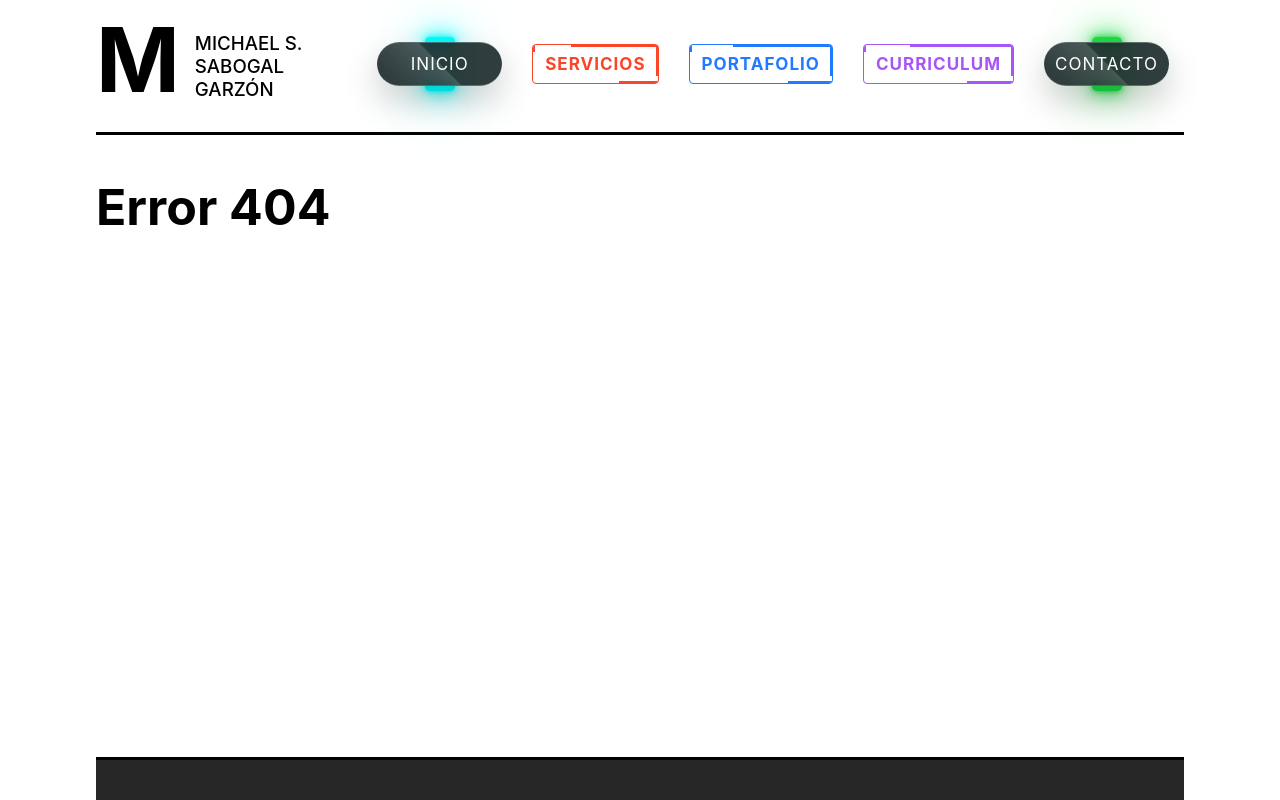
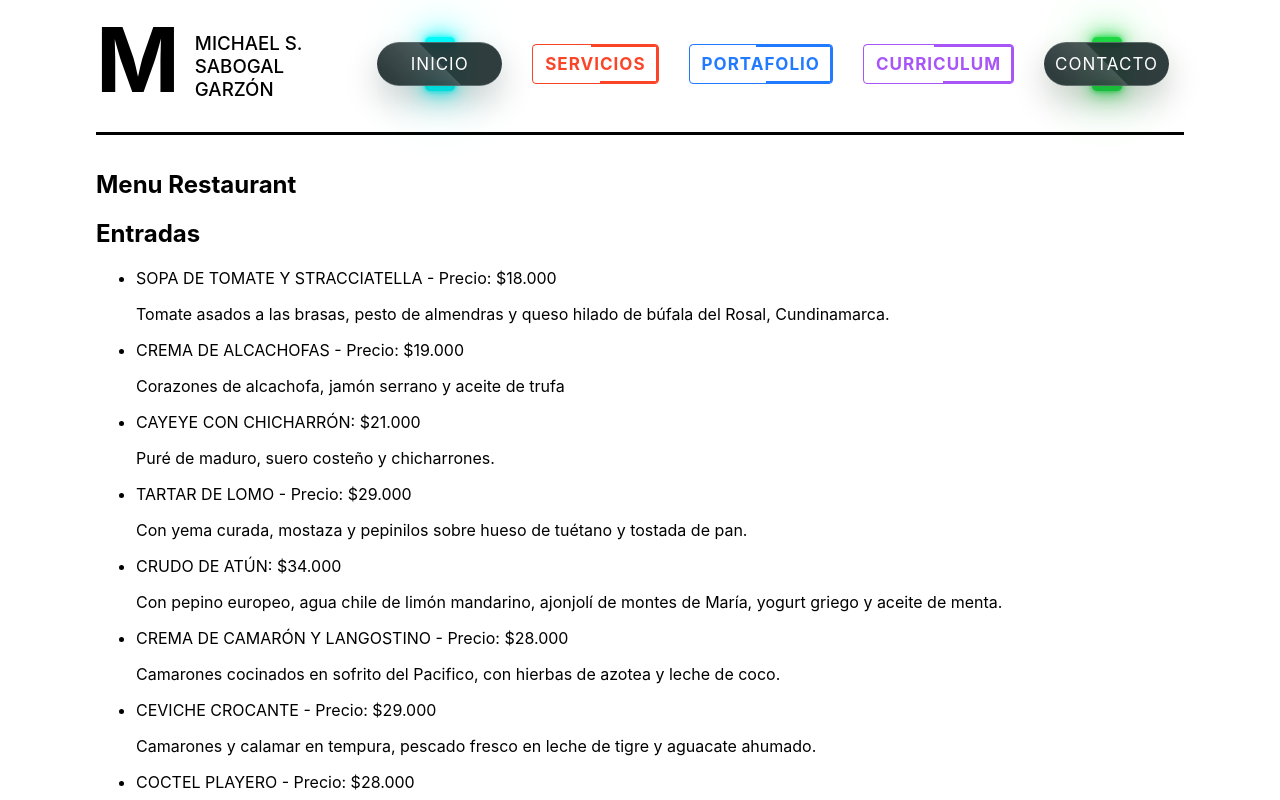
Before and after one commit to TriMkort/Portafolio, a React (Vite) app: page /pages/menurestaurant in a window 1280 px wide. Before the commit this address had no page. Shown: the top 800 px of the page. Built offline with nearby package versions, Linux system fonts and the light colour scheme.

Commit message:
Se crea el Menu del restaurante

```diff
--- a/src/components/FingerLogin.jsx
+++ b/src/components/pages/FingerLogin.jsx
@@ -1,5 +1,6 @@
 import React, { useState } from 'react';
-import Form from "./interaciones/Form";
+import Form from '../interaciones/Form';
+
 
 const FingerLogin = () => {
 
--- a/src/components/FlapyBird.jsx
+++ b/src/components/pages/FlapyBird.jsx
@@ -1,5 +1,5 @@
 import { useEffect, useRef } from 'react'
-import { iniciarJuego } from '../Game/juego.js'
+import { iniciarJuego } from '../../Game/juego.js'
 
 const FlapyBird = () => {
     const canvasRef = useRef(null)
--- /dev/null
+++ b/src/components/pages/MenuRestaurant.jsx
@@ -0,0 +1,44 @@
+import React from 'react'
+
+const MenuRestaurant = () => {
+    return (
+        <div>
+                <h1>Menu Restaurant</h1>
+                <h2>Entradas</h2>
+                <ul>
+                    <li>SOPA DE TOMATE Y STRACCIATELLA - Precio: $18.000</li>
+                    <p>Tomate asados a las brasas, pesto de almendras y queso
+                        hilado de búfala del Rosal, Cundinamarca.
+                    </p>
+                    <li>CREMA DE ALCACHOFAS - Precio: $19.000</li>
+                    <p>Corazones de alcachofa, jamón serrano y aceite de trufa
+                    </p>
+                    <li>CAYEYE CON CHICHARRÓN: $21.000</li>
+                    <p>Puré de maduro, suero costeño y chicharrones.
+                    </p>
+                    <li>TARTAR DE LOMO - Precio: $29.000</li>
+                    <p>Con yema curada, mostaza y pepinilos sobre hueso de tuétano y tostada de pan.
+                    </p>
+                    <li>CRUDO DE ATÚN: $34.000</li>
+                    <p>Con pepino europeo, agua chile de limón mandarino, ajonjolí
+                        de montes de María, yogurt griego y aceite de menta.
+                    </p>
+                    <li>CREMA DE CAMARÓN Y LANGOSTINO - Precio: $28.000</li>
+                    <p>Camarones cocinados en sofrito del Pacifico, con hierbas
+                        de azotea y leche de coco.
+                    </p>
+                    <li>CEVICHE CROCANTE - Precio: $29.000</li>
+                    <p>Camarones y calamar en tempura, pescado fresco en leche de tigre y aguacate ahumado.
+                    </p>
+                    <li>COCTEL PLAYERO - Precio: $28.000</li>
+                    <p>Clásico coctel de las playas del Caríbe en salsa rosada, cebolla,
+                        cilantro y crocantes de plátano.
+                    </p>
+
+
+                </ul>
+        </div>
+    )
+}
+
+export default MenuRestaurant
--- a/src/data/trabajos.js
+++ b/src/data/trabajos.js
@@ -12,7 +12,7 @@ export const trabajos = [
     {
         id: 'flapy',
         nombre: 'Game',
-        url: 'portafolio-delta-coral.vercel.app/flapybird',
+        url: '/flapybird',
         tecnologias: ['[JavaScript] ', '[CSS]'],
         categoria: 'GAMES',
         descripcion: 'Game basado en el juego de Flappy Bird, desarrollado con JavaScript y CSS, donde el jugador controla un ave que debe evitar obstáculos para obtener la mayor puntuación posible.',
@@ -22,7 +22,7 @@ export const trabajos = [
     {
     id: 'FingerLogin',
     nombre: 'Finger Login',
-    url: 'portafolio-delta-coral.vercel.app/fingerlogin',
+    url: '/fingerlogin',
     tecnologias: ['[React] ', '[JavaScript] ', '[CSS]'],
     categoria: 'Desarrollo web',
     descripcion: 'El objetivo crear un sistema de autenticación que permita a los usuarios iniciar sesión en una aplicación web utilizando huellas dactilares como método de verificación. Esto proporciona una capa adicional de seguridad y comodidad para los usuarios, ya que no necesitan recordar contraseñas complejas. y una interfaz de usuario admin',
@@ -32,7 +32,7 @@ export const trabajos = [
     {
         id: 'ProyectosHtml',
         nombre: ' Html, Css, JavaScript',
-        url: 'portafolio-delta-coral.vercel.app/proyectoshtml',
+        url: '/pages/proyectoshtml',
         tecnologias: ['[HTML] ', '[CSS] ', '[JavaScript] '],
         categoria: 'Diseño web',
         descripcion: 'Haremos cuatro ejercicio de html con el fin de poner en practica lo aprendido en el curso de Victor Robles.',
@@ -49,13 +49,13 @@ export const trabajos = [
         imagen: 'nikol.png'
     },
     {
-        id: 'Task Web',
-        nombre: 'Task Page',
-        url: 'portafolio-delta-coral.vercel.app/inicio/error',
+        id: 'Menu',
+        nombre: 'Menu Restaurant',
+        url: '/pages/menurestaurant',
         tecnologias: ['[React] ', '[JavaScript] ', '[CSS]'],
         categoria: 'Desarrollo web',
-        descripcion: 'Task page, is your oporunity for use it how asistant manage save your task ',
-        imagen: 'placeholder.svg'
+        descripcion: 'Creamos el menu intereactivo de un restaurante donde el usuario podra ver los productos y sus precios, ademas de poder agregar productos a su carrito de compras.',
+        imagen: 'menu.jpg'
     }
 
 ];
--- a/src/router/MisRutas.jsx
+++ b/src/router/MisRutas.jsx
@@ -7,9 +7,10 @@ import Contacto from '../components/Contacto'
 import HeaderNav from '../components/layout/HeaderNav'
 import Footer from '../components/layout/Footer'
 import Proyecto from '../components/Proyecto'
-import ProyectosHtml from '../components/ProyectosHtml'
-import FlapyBird from '../components/FlapyBird'
-import FingerLogin from '../components/FingerLogin'
+import ProyectosHtml from '../components/pages/ProyectosHtml'
+import FlapyBird from '../components/pages/FlapyBird'
+import FingerLogin from '../components/pages/FingerLogin'
+import MenuRestaurant from '../components/pages/MenuRestaurant'
 
 
 const MisRutas = () => {
@@ -27,9 +28,11 @@ const MisRutas = () => {
                 <Route path='/curriculum' className={({isActive}) => isActive ? "active" : ""} element={<Curriculum />} />
                 <Route path='/contacto' className={({isActive}) => isActive ? "active" : ""} element={<Contacto />} />
                 <Route path='/proyecto/:id' className={({isActive}) => isActive ? "active" : ""} element={<Proyecto />} />
-                <Route path='/proyectoshtml' className={({isActive}) => isActive ? "active" : ""} element={<ProyectosHtml/>} />
                 <Route path='/flapybird' className={({isActive}) => isActive ? "active" : ""} element={<FlapyBird/>} />
                 <Route path='/fingerlogin' className={({isActive}) => isActive ? "active" : ""} element={<FingerLogin/>} />
+                <Route path='/pages/proyectoshtml' className={({isActive}) => isActive ? "active" : ""} element={<ProyectosHtml/>} />
+                <Route path='/pages/menurestaurant' className={({isActive}) => isActive ? "active" : ""} element={<MenuRestaurant/>} />
+
                 <Route path='*' element={
                     <div className='page'>
                         <h1 className='heading'>Error 404</h1>
```
Also changed, not shown: public/images/menu.jpg (added), src/components/interaciones/Form.jsx (line endings or trailing spaces), src/components/pages/Admin.jsx (renamed from src/components/Admin.jsx), src/components/pages/ProyectosHtml.jsx (renamed from src/components/ProyectosHtml.jsx).
